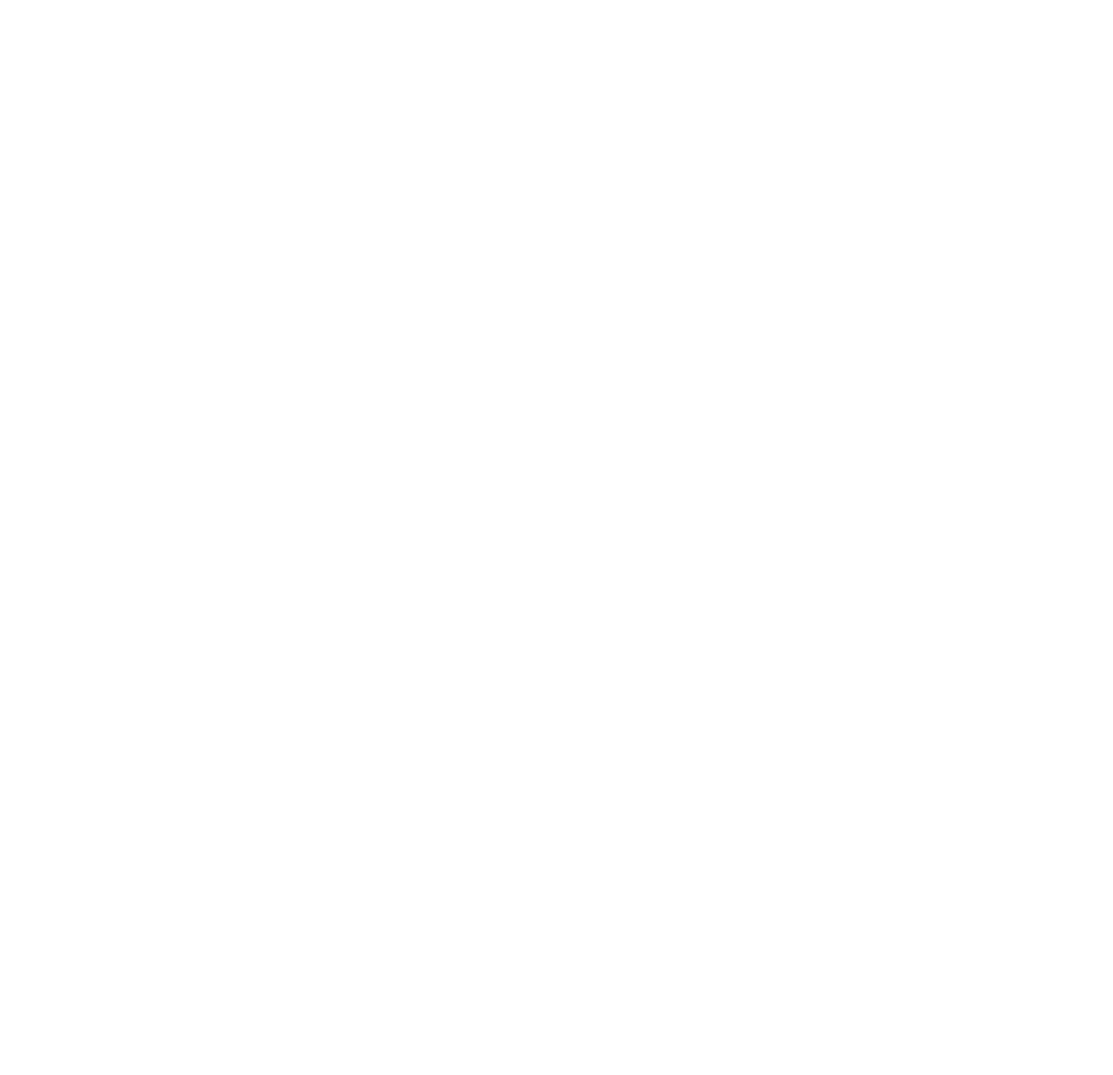
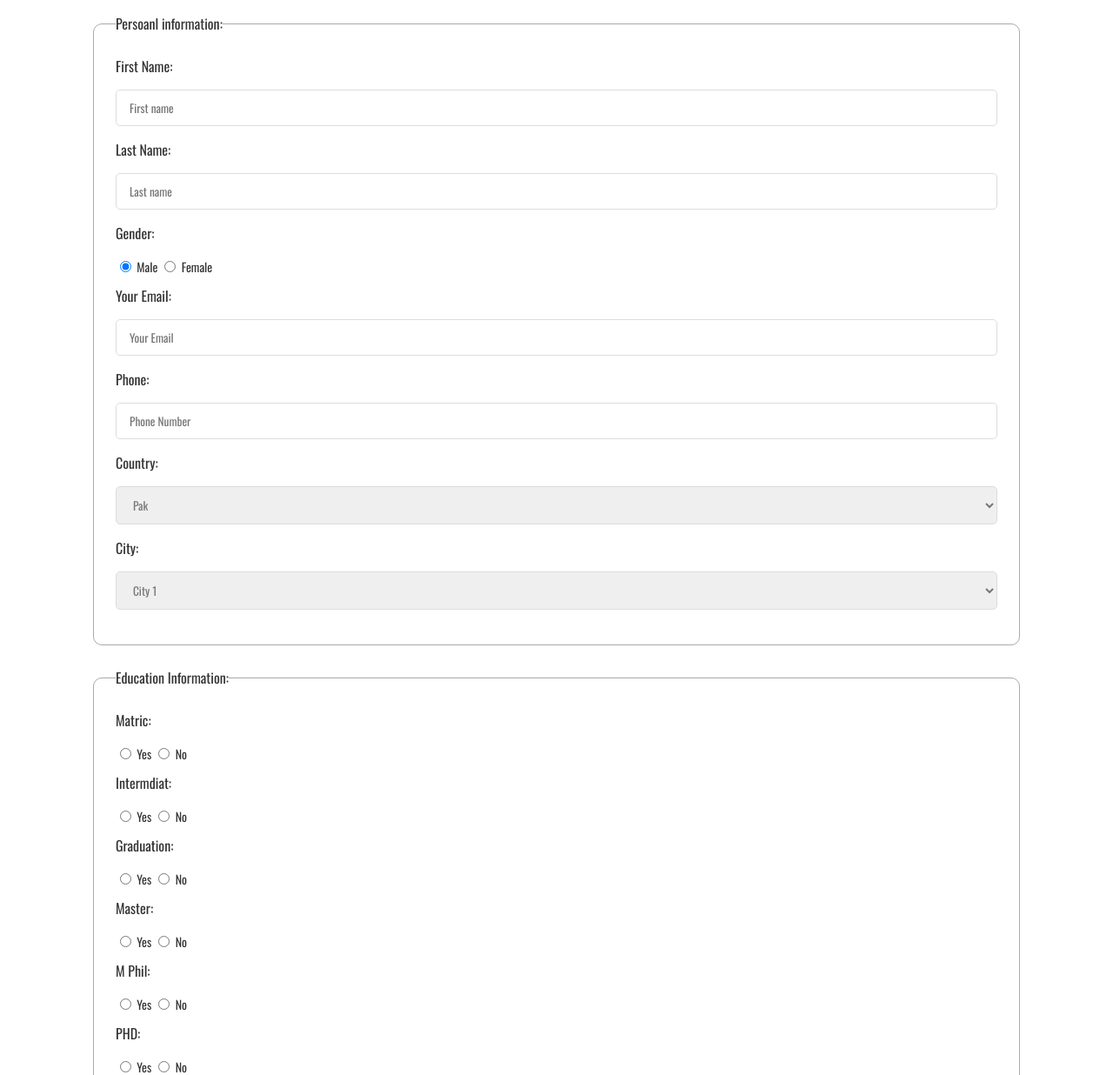
Before and after one commit to onfusion-zz/basic-ui-kit, a website: page index.html in a window 1280 px wide. Shown: the top 1236 px of the page at 87% size. Before the commit the page ends 800 px from the top, so only its background shows below. Drawn offline with nearby package versions, Linux system fonts and the light colour scheme.

Commit message:
form element started

```diff
--- a/css/style.css
+++ b/css/style.css
@@ -0,0 +1,87 @@
+@import url("https://fonts.googleapis.com/css2?family=Oswald:wght@300;400;500;700&display=swap");
+/* font-family: 'Oswald', sans-serif; */
+
+html,
+body {
+	height: 100%;
+}
+
+body {
+	color: #333333;
+	font-family: "Oswald", sans-serif;
+	font-size: 14px;
+	line-height: 24px;
+	margin: 0;
+	padding: 0;
+}
+
+* {
+	box-sizing: border-box;
+}
+
+/* Form Element CSS Style */
+
+form {
+	padding: 15px;
+	margin: 0 auto;
+	max-width: 1100px;
+}
+
+label {
+	/* background-color: red; */
+	display: block;
+	font-size: 16px;
+	margin-bottom: 15px;
+	width: 100%;
+}
+
+input,
+select,
+textarea {
+	/* background-color: green; */
+	border: 1px solid #dddddd;
+	border-radius: 5px;
+	color: #777777;
+	display: block;
+	font-family: "Oswald", sans-serif;
+	line-height: 20px;
+	margin-bottom: 15px;
+	outline: none;
+	padding: 10px 15px;
+	width: 100%;
+}
+input:focus,
+input:hover {
+	border: 1px solid #aaaaaa;
+}
+
+input[type="file"],
+input[type="radio"],
+input[type="checkbox"],
+input[type="button"],
+input[type="reset"] {
+	display: inline-block;
+	padding: 0;
+	width: auto;
+}
+
+input[type="file"] {
+	padding: 10px 15px;
+}
+
+textarea {
+	height: 100px;
+}
+
+fieldset {
+	border: 1px solid #aaaaaa;
+	border-radius: 10px;
+	margin-bottom: 25px;
+	padding: 25px;
+}
+
+legend {
+	color: #333333;
+	font-size: 16px;
+	padding: 0;
+}
--- a/index.html
+++ b/index.html
@@ -16,7 +16,145 @@
 
 	<body>
 		<!-- Code here -->
+		<form action="index.html" method="">
+			<fieldset>
+				<legend>Persoanl information:</legend>
 
+				<label for="name">First Name:</label>
+				<input type="text" placeholder="First name">
+
+				<label for="name">Last Name:</label>
+				<input type="text" placeholder="Last name">
+
+				<label for="gender">Gender:</label>
+				<input type="radio" name="gender" value="Male" checked /> Male
+				<input type="radio" name="gender" value="Female" /> Female
+
+				<label for="name">Your Email:</label>
+				<input type="email" placeholder="Your Email">
+
+				<label for="name">Phone:</label>
+				<input type="tel" placeholder="Phone Number">
+
+				<label for="name">Country:</label>
+				<select name="" id="">
+					<option value="">Pak</option>
+					<option value="">Ind</option>
+					<option value="">Chn</option>
+					<option value="">Aus</option>
+					<option value="">Cand</option>
+					<option value="">Itl</option>
+					<option value="">USA</option>
+					<option value="">UK</option>
+				</select>
+
+				<label for="name">City:</label>
+				<select name="" id="">
+					<optgroup label="Punjab">
+						<option value="">City 1</option>
+						<option value="">City 2</option>
+						<option value="">City 3</option>
+						<option value="">City 4</option>
+					</optgroup>
+
+					<optgroup label="KPK">
+						<option value="">City 1</option>
+						<option value="">City 2</option>
+						<option value="">City 3</option>
+						<option value="">City 4</option>
+					</optgroup>
+
+					<optgroup label="Blochistan">
+						<option value="">City 1</option>
+						<option value="">City 2</option>
+						<option value="">City 3</option>
+						<option value="">City 4</option>
+					</optgroup>
+
+					<optgroup label="Sindh">
+						<option value="">City 1</option>
+						<option value="">City 2</option>
+						<option value="">City 3</option>
+						<option value="">City 4</option>
+					</optgroup>
+				</select>
+			</fieldset>
+
+			<!-- <br> -->
+
+			<fieldset>
+				<legend>Education Information:</legend>
+
+				<label for="matric">Matric:</label>
+
+				<input type="radio" name="matric" value="Yes" /> Yes
+				<input type="radio" name="matric" value="No" /> No
+
+				<label for="intermdiat">Intermdiat:</label>
+
+				<input type="radio" name="intermdiat" value="Yes" /> Yes
+				<input type="radio" name="intermdiat" value="No" /> No
+
+				<label for="graduation">Graduation:</label>
+
+				<input type="radio" name="graduation" value="Yes" /> Yes
+				<input type="radio" name="graduation" value="No" /> No
+
+				<label for="master">Master:</label>
+
+				<input type="radio" name="master" value="Yes" /> Yes
+				<input type="radio" name="master" value="No" /> No
+
+				<label for="mphil">M Phil:</label>
+
+				<input type="radio" name="mphil" value="Yes" /> Yes
+				<input type="radio" name="mphil" value="No" /> No
+
+				<label for="phd">PHD:</label>
+
+				<input type="radio" name="phd" value="Yes" /> Yes
+				<input type="radio" name="phd" value="No" /> No
+			</fieldset>
+
+			<!-- <br> -->
+
+			<fieldset>
+				<legend>Atachments:</legend>
+
+				<label for="resume">Upload your resume:</label>
+				<input type="file" />
+
+				<label for="resume">Upload Certificates:</label>
+				<input type="file" />
+
+				<label for="resume">Upload your CNIC:</label>
+				<input type="file" />
+
+				<label for="resume">Upload your documents:</label>
+				<input type="file" />
+			</fieldset>
+
+			<!-- <br> -->
+
+			<fieldset>
+				<legend>Comments:</legend>
+
+				<textarea name="" id="" cols="80" rows="5"></textarea>
+			</fieldset>
+
+			<!-- <br> -->
+
+			<fieldset>
+				<legend>Agreement and T&C:</legend>
+
+				<input type="checkbox" name="policy" value="contract" />I signed off thie contract
+				<input type="checkbox" name="policy" value="t&c" />I agree with Terms & Conditions
+				<input type="checkbox" name="policy" value="policy" />I agree with Pricay Policy
+			</fieldset>
+
+			<button type="submit">Button</button>
+			<input type="reset" value="Input Rest Button">
+		</form>
 	</body>
 
 </html>
```
